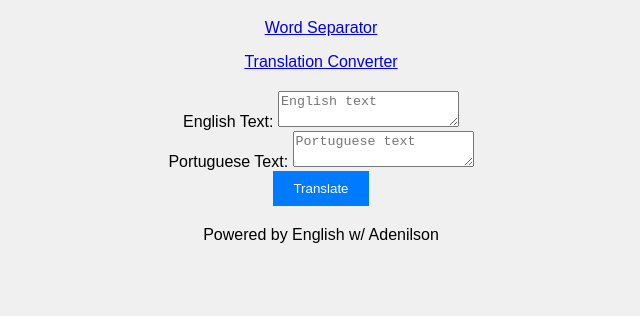
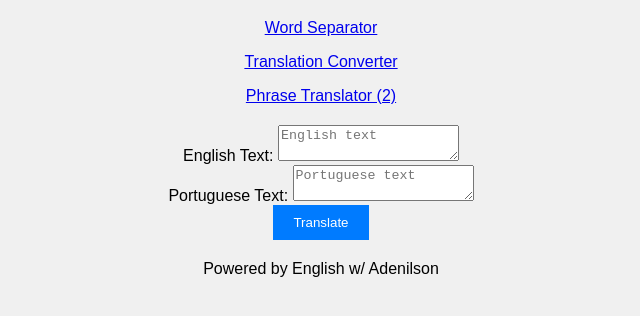
Before and after one commit to aaadjrbr/translation-converter, a plain HTML site: page vocabulary-builder-stuff/vocab-builder.html in a window 1280 px wide. Shown: the part 98-414 px from the top of the page, without its empty margins (319-959 px from the left). Drawn offline with Linux system fonts and the light colour scheme.

Commit message:
add-vocabbuilder2-link

```diff
--- a/vocabulary-builder-stuff/vocab-builder.html
+++ b/vocabulary-builder-stuff/vocab-builder.html
@@ -11,6 +11,7 @@
     <h1>Phrase Translator<br/>(For the Vocabulary Builder)</h1>
     <a href="../separate-words/split.html"><p>Word Separator</p></a>
     <a href="../index.html"><p>Translation Converter</p></a>
+    <a href="../vocabulary-builder2-stuff/vocab-builder2.html"><p>Phrase Translator (2)</p></a>
 
     <div id="input-form">
         <div>
```
